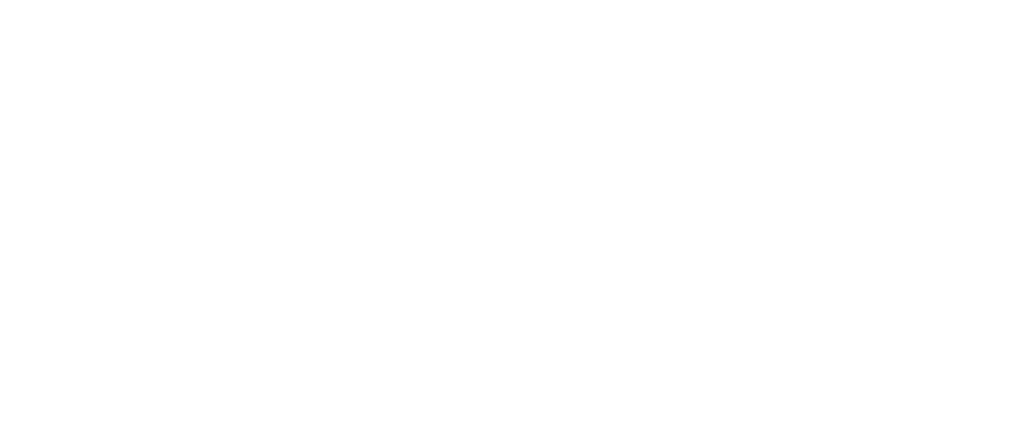
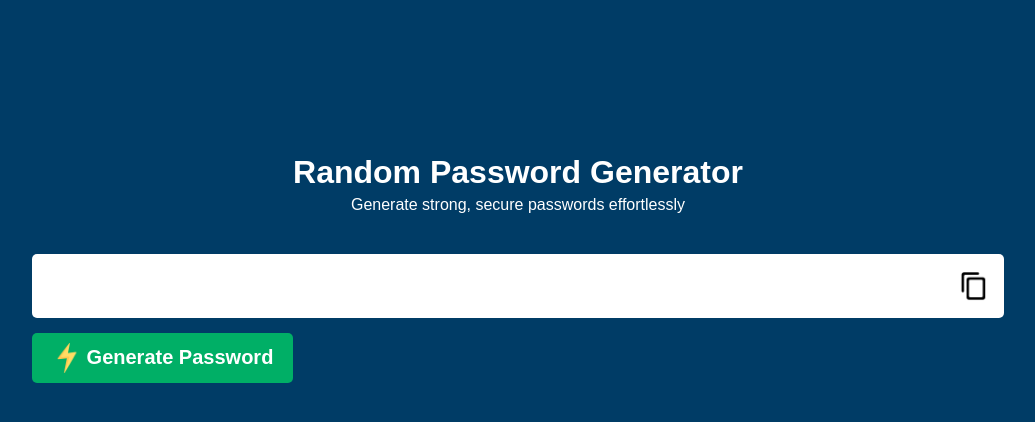
Before and after one commit to rusdysam/passwordGen, a plain HTML site: page index.html in a window 1280 px wide. Shown: the whole page, without its empty margins (122-1157 px from the left). Drawn offline with Linux system fonts and the light colour scheme.

Commit message:
Input box has been added
Copy button has been added

Generate button has been added

```diff
--- a/index.html
+++ b/index.html
@@ -7,7 +7,16 @@
     </head>
 
     <body>
+        <div class="container">
+            <h1>Random Password Generator</h1>
+            <p>Generate strong, secure passwords effortlessly</p>
+            <div class="display">
+                <input type="text" id="password">
+                <img src="/icon/copy.png">
+            </div>
 
+            <button><img src="/icon/lightning.png">Generate Password</button>
+        </div>
     </body>
 
 </html>
--- a/style.css
+++ b/style.css
@@ -0,0 +1,67 @@
+* {
+    margin: 0;
+    padding: 0;
+    font-family: 'Poppins', sans-serif;
+    box-sizing: border-box;
+}
+body {
+    background: #003C66;
+    color: #fff;
+}
+.container {
+    margin: 12%;
+    text-align: center;
+}
+.display {
+    width: 100%;
+    margin-top: 20px;
+    margin-bottom: 15px;
+    background: #fff;
+    color: black;
+    display: flex;
+    align-items: center;
+    justify-content: space-between;
+    padding: 15px 15px;
+    border-radius: 5px;
+}
+.display img {
+    width: 30px;
+    cursor: pointer;
+}
+input {
+    width: 100%;
+    background: none;
+    border: none;
+}
+.container h1 {
+    margin-bottom: 5px;
+}
+.container p {
+    margin-bottom: 40px;
+}
+input {
+    border: 0;
+    outline: 0;
+    font-weight: 500px;
+    font-size: 30px;
+}
+button {
+    display: flex;
+    position: relative;
+    align-items: center;
+    justify-content: space-between;
+
+    padding: 10px 20px;
+    border-radius: 5px;
+    color: #fff;
+    background: #00AF66;
+    font-size: 20px;
+    font-weight: bold;
+
+    border: 0;
+    cursor: pointer;
+}
+button img {
+    width: 30px;
+    margin-right: 5px;
+}
```
